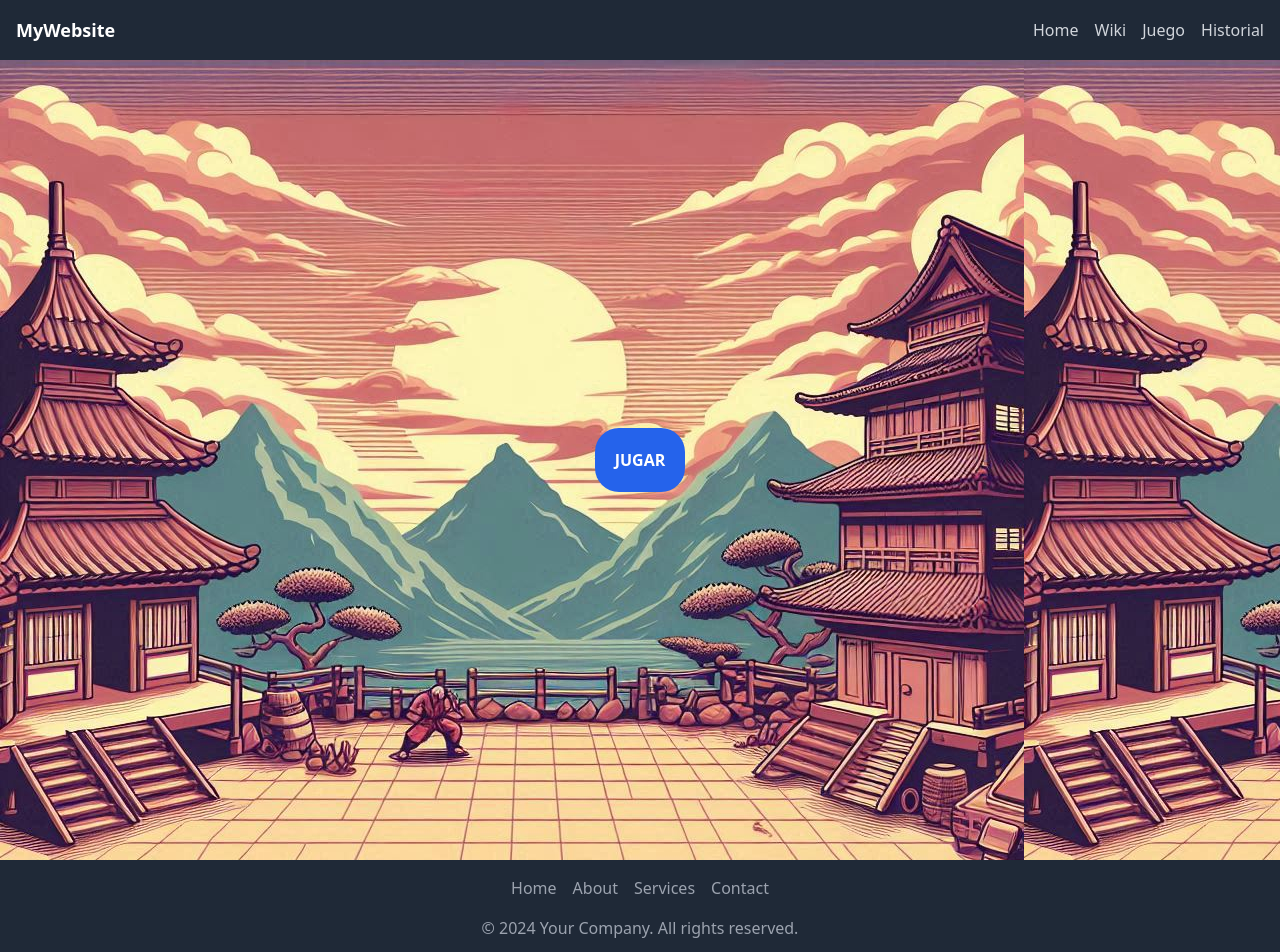
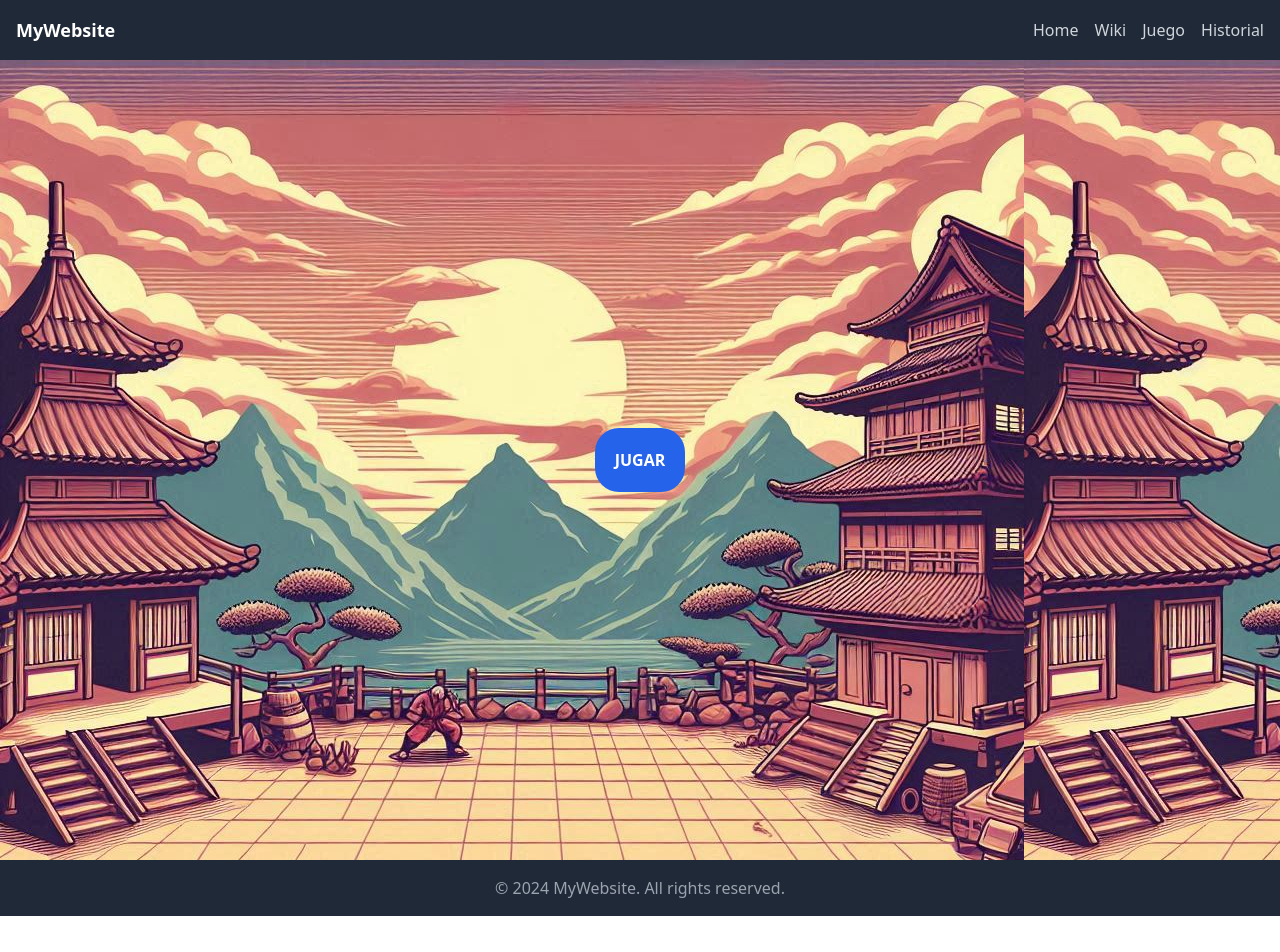
Before and after one commit to RobertoIL/Taller3_ESP1, a Vue app: page / in a window 1280 px wide. Shown: the top 952 px of the page. After the commit the page ends 916 px from the top, so only its background shows below. Built offline with nearby package versions, Linux system fonts and the light colour scheme.

Commit message:
footer simple

```diff
--- a/src/components/Footer.vue
+++ b/src/components/Footer.vue
@@ -1,13 +1,7 @@
 <template>
         <footer class="bg-gray-800 text-white py-4">
         <div class="container mx-auto text-center">
-            <nav class="mb-4">
-                <a href="#" class="text-gray-400 hover:text-white mx-2">Home</a>
-                <a href="#" class="text-gray-400 hover:text-white mx-2">About</a>
-                <a href="#" class="text-gray-400 hover:text-white mx-2">Services</a>
-                <a href="#" class="text-gray-400 hover:text-white mx-2">Contact</a>
-            </nav>
-            <p class="text-gray-400">&copy; 2024 Your Company. All rights reserved.</p>
+            <p class="text-gray-400">&copy; 2024 MyWebsite. All rights reserved.</p>
         </div>
     </footer>
 </template>
```
